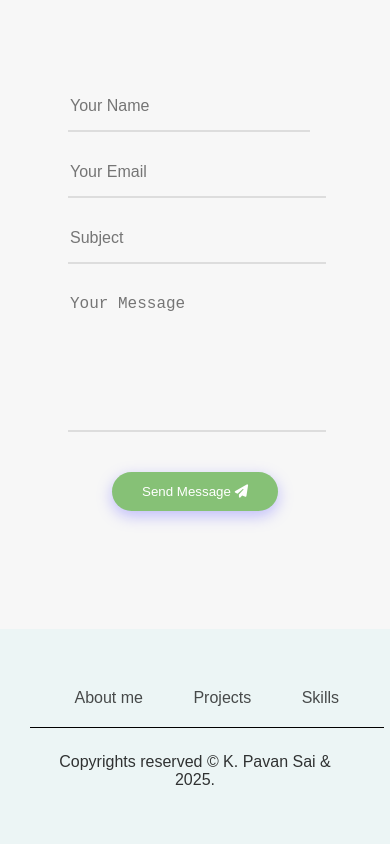
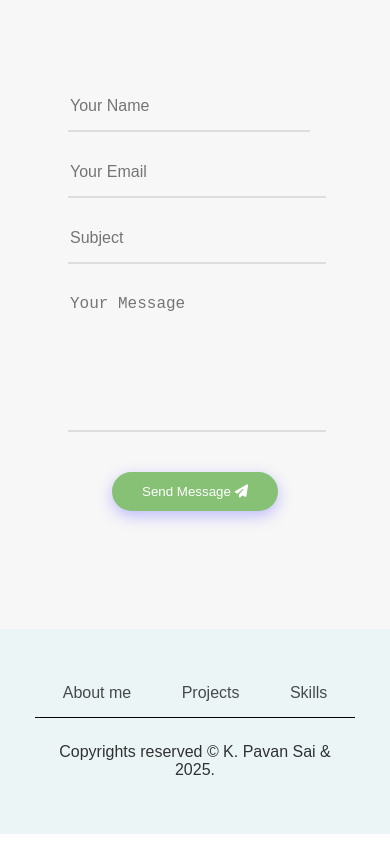
Before and after one commit to PavanK3101/Sample, a plain HTML site: page index.html in a window 390 px wide. Shown: the part 6543-7387 px from the top of the page. Drawn offline with nearby package versions, Linux system fonts and the light colour scheme.

Commit message:
Update index.css

```diff
--- a/index.css
+++ b/index.css
@@ -848,7 +848,8 @@ div>img{
 
 
     .info{
-        width: 95%;
+        width: 97%;
+        padding: 15px 0px;
     }
 
     .container .row{
```
